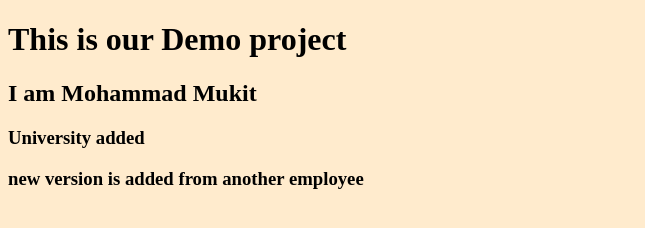
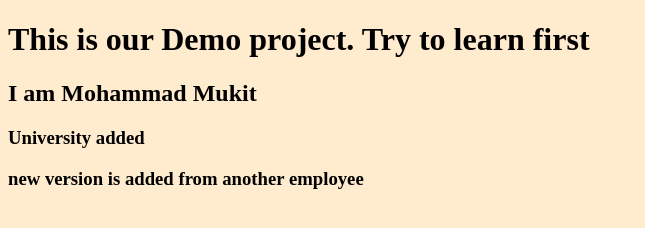
Before and after one commit to mohammad-mukit/sp-6-2, a plain HTML site: page index.html in a window 1280 px wide. Shown: the whole page, without its empty margins (0-645 px from the left). Drawn offline with Linux system fonts and the light colour scheme.

Commit message:
index heading edited

```diff
--- a/index.html
+++ b/index.html
@@ -15,7 +15,7 @@
     </style>
 </head>
 <body>
-    <h1>This is our Demo project</h1>
+    <h1>This is our Demo project. Try to learn first</h1>
     <h2>I am Mohammad Mukit</h2>
     <h3>University added</h3>
     <h3>new version is added from another employee</h3>
```
